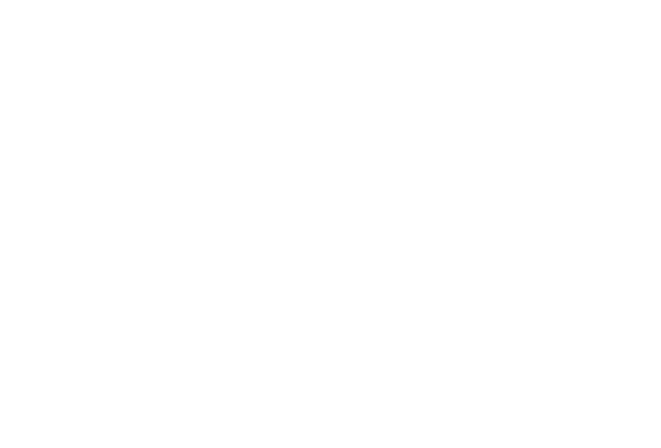
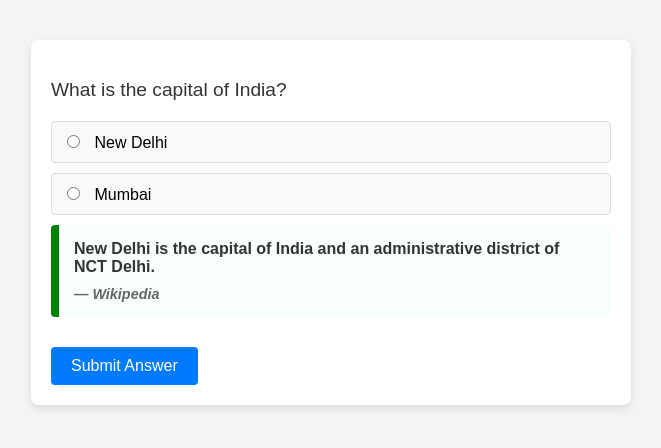
Before and after one commit to acciojob/trivia-AsadGuru, a website: page main.html in a window 1280 px wide. Shown: the whole page, without its empty margins (309-970 px from the left). Drawn offline with Linux system fonts and the light colour scheme.

Commit message:
created a submission

```diff
--- a/main.html
+++ b/main.html
@@ -4,12 +4,105 @@
 
 <head>
 	<link rel="stylesheet" href="styles.css">
-</head>
+<!-- </head>
 
 <body>
 	<!-- the entire body must be written by student -->
-    <script type="text/javascript" src="./script.js">
-</script>
+    <!-- <script type="text/javascript" src="./script.js">
+</script> -->
+
+	<style>
+        /* CSS Styles */
+        body {
+            font-family: Arial, sans-serif;
+            background-color: #f4f4f4;
+            margin: 0;
+            padding: 0;
+        }
+        .quiz-container {
+            width: 80%;
+            max-width: 600px;
+            margin: 40px auto;
+            background-color: #ffffff;
+            border-radius: 8px;
+            box-shadow: 0 4px 8px rgba(0, 0, 0, 0.1);
+            padding: 20px;
+            box-sizing: border-box;
+        }
+        .question {
+            font-size: 1.2em;
+            margin-bottom: 20px;
+            color: #333333;
+        }
+        .answers {
+            margin: 0;
+            padding: 0;
+            list-style-type: none;
+        }
+        .answers li {
+            margin-bottom: 10px;
+            padding: 10px;
+            border: 1px solid #dddddd;
+            border-radius: 4px;
+            background-color: #f9f9f9;
+            transition: background-color 0.3s, border-color 0.3s;
+        }
+        .answers li:hover {
+            background-color: #e0f7fa;
+            border-color: #b2ebf2;
+            cursor: pointer;
+        }
+        .answers input[type="radio"] {
+            margin-right: 10px;
+        }
+        .submit-button {
+            margin-top: 20px;
+            padding: 10px 20px;
+            background-color: #007bff;
+            color: #ffffff;
+            border: none;
+            border-radius: 4px;
+            font-size: 1em;
+            cursor: pointer;
+            transition: background-color 0.3s;
+        }
+        .submit-button:hover {
+            background-color: #0056b3;
+        }
+        blockquote {
+            max-width: 600px;
+            margin: 10px auto;
+            padding: 15px;
+            border-left: 8px solid green;
+            background-color: #f8fffe;
+            font-weight: bold;
+            color: #333333;
+            border-radius: 4px;
+        }
+        cite {
+            display: block;
+            margin-top: 10px;
+            font-size: 0.9em;
+            color: #666666;
+        }
+    </style>
+</head>
+<body>
+    <div class="quiz-container">
+        <div class="question">
+            <p>What is the capital of India?</p>
+        </div>
+
+        <ul class="answers">
+            <li><input type="radio" name="answer" value="new-delhi"> New Delhi</li>
+            <li><input type="radio" name="answer" value="mumbai"> Mumbai</li>
+        </ul>
+		<blockquote>
+            New Delhi is the capital of India and an administrative district of NCT Delhi.
+            <cite>— Wikipedia</cite>
+        </blockquote>
+        <button class="submit-button">Submit Answer</button>
+    </div>
 
 </body>
 
```
